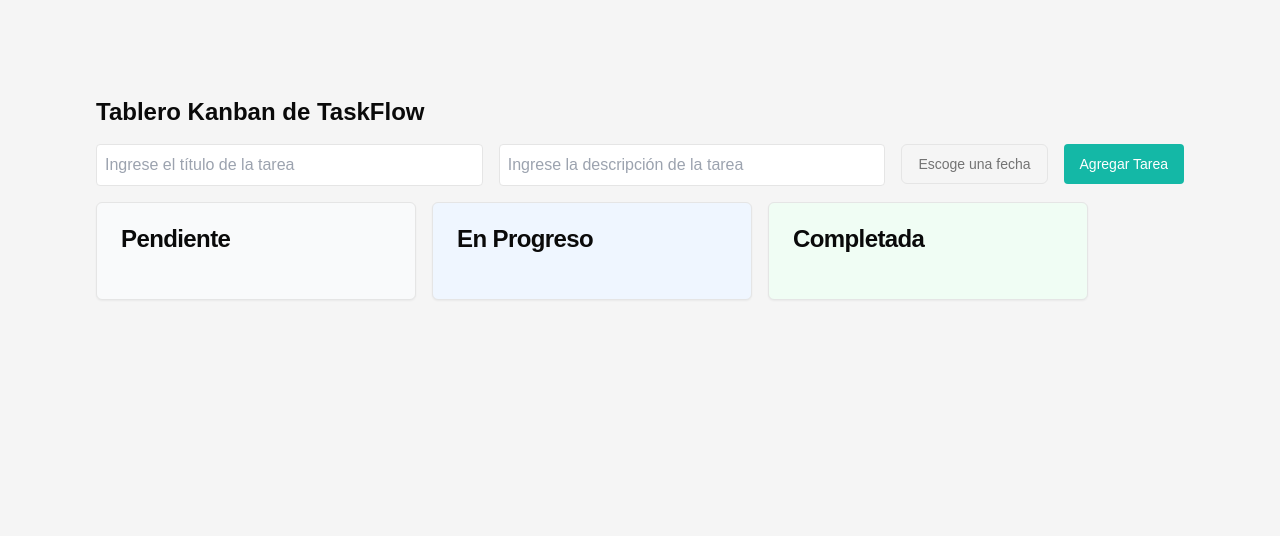
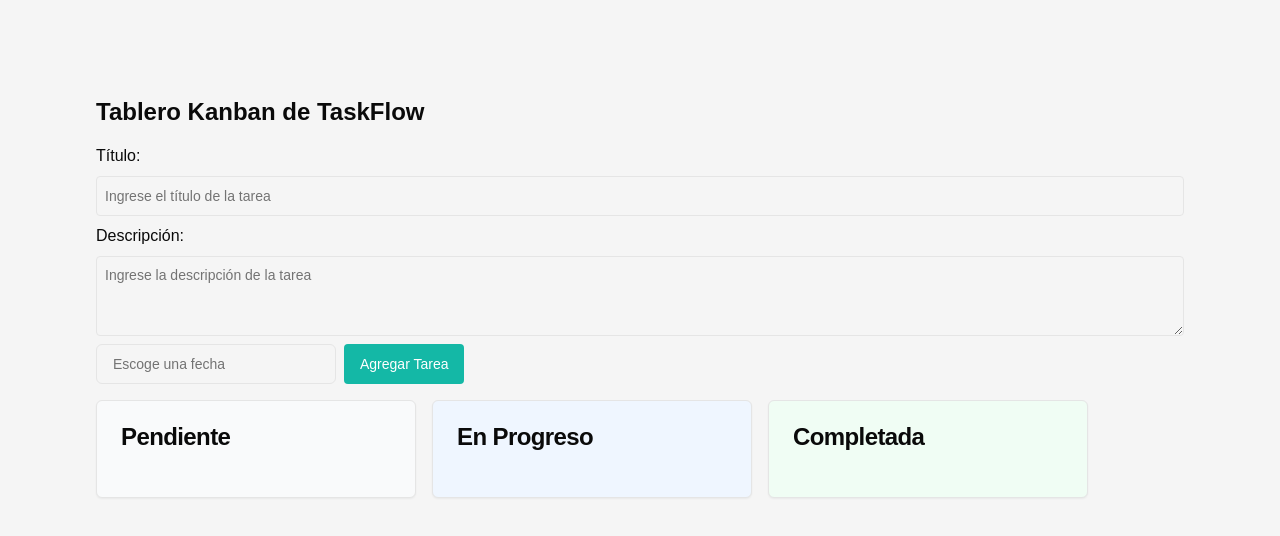
Before and after one commit to KaicerPirata/UCC-GO, a Next.js app: page / in a window 1280 px wide. Shown: the top 536 px of the page. Built offline with nearby package versions, Linux system fonts and the light colour scheme.

Commit message:
pon la barra de descripcion en la parte de abajo de la de titulo

```diff
--- a/src/app/page.tsx
+++ b/src/app/page.tsx
@@ -17,6 +17,8 @@
   DropdownMenuItem,
   DropdownMenuTrigger,
 } from "@/components/ui/dropdown-menu"
+import {Input} from "@/components/ui/input";
+import {Textarea} from "@/components/ui/textarea";
 
 interface Task {
   title: string;
@@ -37,7 +39,7 @@
   const [formattedDate, setFormattedDate] = useState('Escoge una fecha');
 
   useEffect(() => {
-    if (dueDate instanceof Date && !isNaN(dueDate.getTime())) {
+    if (dueDate instanceof Date) {
       setFormattedDate(format(dueDate, "PPP", { locale: es }));
     } else {
       setFormattedDate('Escoge una fecha');
@@ -116,21 +118,24 @@
       <main className="flex min-h-screen flex-col p-4 md:p-24 gap-4">
         <h1 className="text-2xl font-bold">Tablero Kanban de TaskFlow</h1>
 
-        <div className="flex gap-4">
-          <input
+        <div className="flex flex-col gap-2">
+           <div>Título:</div>
+          <Input
             type="text"
             placeholder="Ingrese el título de la tarea"
             value={newTaskTitle}
             onChange={(e) => setNewTaskTitle(e.target.value)}
             className="border rounded p-2 w-full"
           />
-           <input
-            type="text"
+           <div>Descripción:</div>
+           <Textarea
             placeholder="Ingrese la descripción de la tarea"
             value={newTaskDescription}
             onChange={(e) => setNewTaskDescription(e.target.value)}
             className="border rounded p-2 w-full"
           />
+
+          <div className="flex items-center gap-2">
             <Popover>
               <PopoverTrigger asChild>
                 <Button
@@ -159,6 +164,7 @@
             <Button onClick={handleAddTask} className="bg-teal-500 text-white rounded px-4 py-2">
               Agregar Tarea
             </Button>
+          </div>
         </div>
 
         <div className="flex flex-wrap gap-4">
@@ -271,6 +277,9 @@
         <div className="text-xs">
           Título: {task.title}
         </div>
+        <div className="text-xs">
+          Descripción: {task.description}
+        </div>
 
         <div className="flex justify-between mt-2">
           {task.dueDate && (
@@ -325,9 +334,6 @@
             </Tooltip>
           </TooltipProvider>
         </div>
-        <div className="text-xs">
-          Descripción: {task.description}
-        </div>
       </CardContent>
     </Card>
   );
```
Lines whose indentation alone changed are shown as unchanged.
